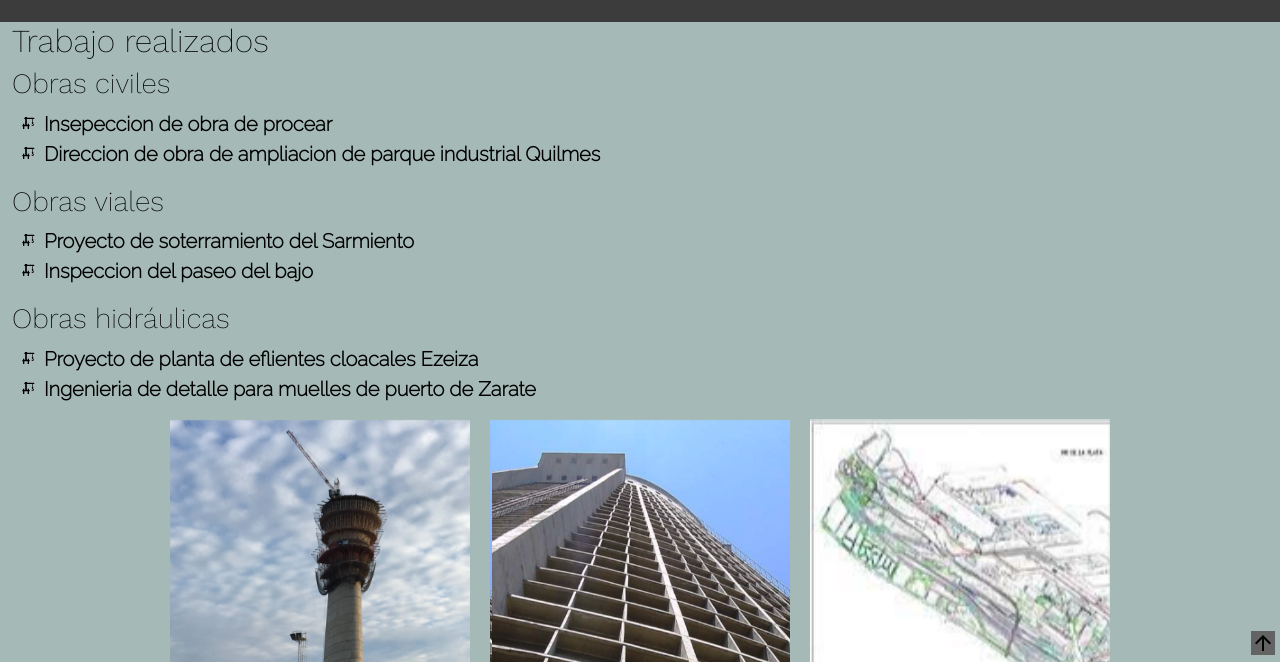
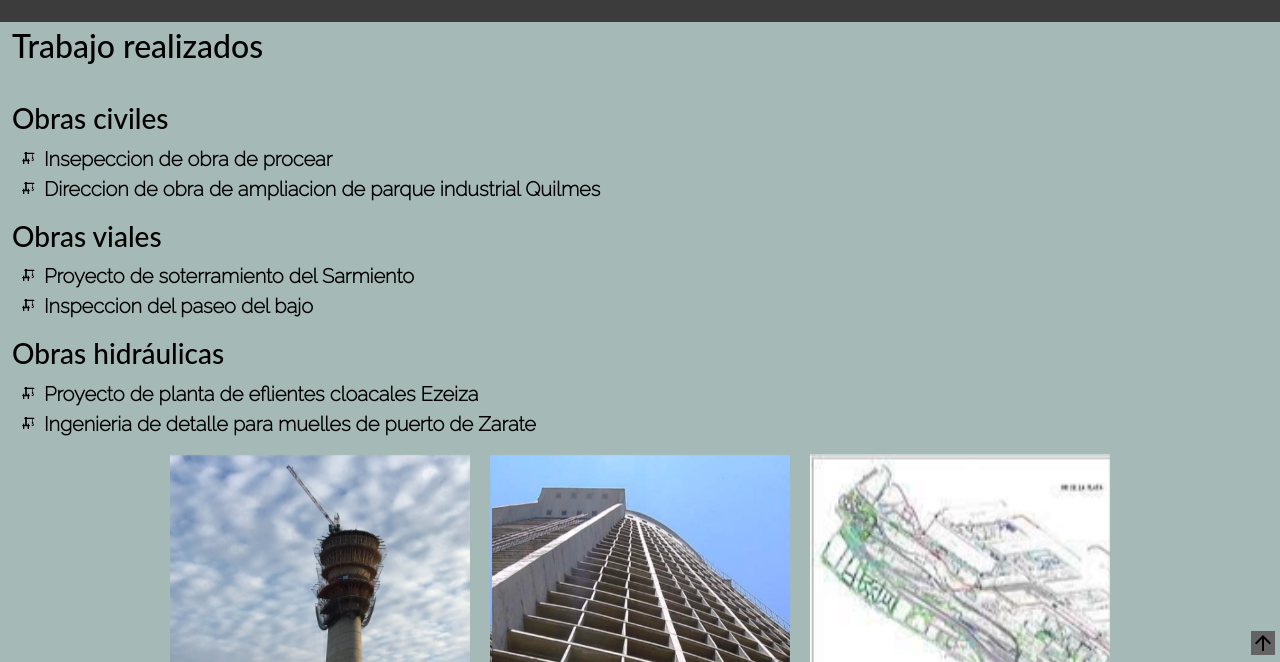
Before and after one commit to FrancoPisapia/Proyecto-final, a website: page paginas/trabajos-realizados.html in a window 1280 px wide. Shown: the part 138-800 px from the top of the page. Drawn offline with nearby package versions, Linux system fonts and the light colour scheme.

Commit message:
08-08-2022

```diff
--- a/paginas/trabajos-realizados.html
+++ b/paginas/trabajos-realizados.html
@@ -50,20 +50,20 @@
             <div class="trabajos-realizado-grid">
                 <div class="trabajos-realizados-contenedor1">
 
-                    <h2  class="positionSticky">Trabajo realizados</h2>
-                    <h3 > Obras civiles</h3>
+                    <h2  class="positionSticky tituliLista ">Trabajo realizados</h2>
+                    <h3 class="tituliLista"> Obras civiles</h3>
                     <ul class="privado">
                         <li>Insepeccion de obra de procear</li>
                         <li>Direccion de obra de ampliacion de parque industrial Quilmes</li>
                     </ul>
 
-                    <h3>Obras viales</h3>
+                    <h3 class="tituliLista">Obras viales</h3>
                     <ul class="privado">
                         <li>Proyecto de soterramiento del Sarmiento</li>
                         <li>Inspeccion del paseo del bajo</li>
                     </ul>
 
-                    <h3>Obras hidráulicas</h3>
+                    <h3 class="tituliLista">Obras hidráulicas</h3>
 
                     <ul class="privado">
                         <li>Proyecto de planta de eflientes cloacales Ezeiza</li>
--- a/scss/home.scss
+++ b/scss/home.scss
@@ -45,9 +45,10 @@ main {
 
 .positionSticky {
   position: sticky;
-  top: 205px;
-  height: 40px;
+  top: 215px;
+  height: 50px;
   margin-bottom: 25px;
+  margin-top: 25px;
 
   background-color: $color-body;
 }
```
Also changed, not shown: paginas/nuestros-clientes.html (+2 -2 lines), paginas/servicios.html (+1 -1 lines), css/style.css.
